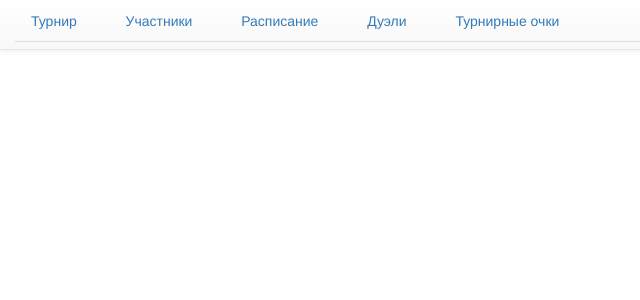
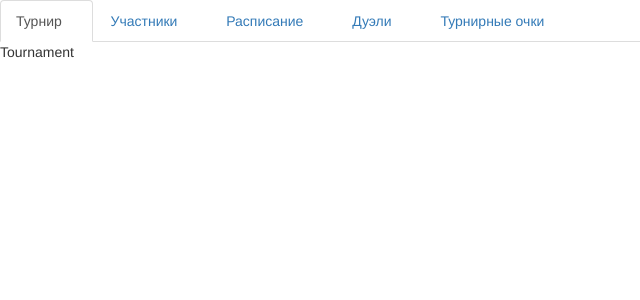
Before and after one commit to blr-Oliver/t-helper, an Angular app: page / in a window 1280 px wide. Shown: the top 300 px of the page, without its empty margins (0-640 px from the left). Built offline with nearby package versions, Linux system fonts and the light colour scheme; a web font is replaced by a local one.

Commit message:
added tab placeholders

```diff
--- a/src/app/app.component.html
+++ b/src/app/app.component.html
@@ -1,3 +1,4 @@
 <div>
   <top-menu></top-menu>
+  <app-tabs></app-tabs>
 </div>
--- a/src/app/app.module.ts
+++ b/src/app/app.module.ts
@@ -3,11 +3,13 @@ import { NgModule } from '@angular/core';
 
 import { AppComponent } from './app.component';
 import { TopMenuComponent } from './top-menu/top-menu.component';
+import { TabsComponent } from './tabs/tabs.component';
 
 @NgModule({
   declarations: [
     AppComponent,
-    TopMenuComponent
+    TopMenuComponent,
+    TabsComponent
   ],
   imports: [
     BrowserModule
--- /dev/null
+++ b/src/app/tabs/tabs.component.html
@@ -0,0 +1,14 @@
+<div class="tab-content">
+  <div role="tabpanel" class="tab-pane active" id="status">
+    Tournament
+    <!--
+    <tournament-start ng-switch-when="not-started"></tournament-start>
+    <tournament-progress ng-switch-when="in-progress"></tournament-progress>
+    <tournament-finish ng-switch-when="finished"></tournament-finish>
+    -->
+  </div>
+  <div role="tabpanel" class="tab-pane" id="players" data-players>Players</div>
+  <div role="tabpanel" class="tab-pane" id="schedule" data-schedule>Schedule</div>
+  <div role="tabpanel" class="tab-pane" id="duels" data-duels>Duels</div>
+  <div role="tabpanel" class="tab-pane" id="scores" data-scores></div>
+</div>
--- /dev/null
+++ b/src/app/tabs/tabs.component.ts
@@ -0,0 +1,15 @@
+import { Component, OnInit } from '@angular/core';
+
+@Component({
+  selector: 'app-tabs',
+  templateUrl: './tabs.component.html',
+  styleUrls: ['./tabs.component.scss']
+})
+export class TabsComponent implements OnInit {
+
+  constructor() { }
+
+  ngOnInit() {
+  }
+
+}
--- a/src/app/top-menu/top-menu.component.html
+++ b/src/app/top-menu/top-menu.component.html
@@ -1,7 +1,5 @@
-<nav class="navbar navbar-default navbar-fixed-top">
-  <div class="container-fluid">
 <ul class="nav nav-tabs" role="tablist">
-      <li><a href="#status" role="tab" data-toggle="tab" aria-controls="status"><span class="hidden-xs">Турнир </span><i class="glyphicon glyphicon-home"></i></a></li>
+  <li class="active"><a href="#status" role="tab" data-toggle="tab" aria-controls="status"><span class="hidden-xs">Турнир </span><i class="glyphicon glyphicon-home"></i></a></li>
   <li><a href="#players" role="tab" data-toggle="tab" aria-controls="players"><span class="hidden-xs">Участники </span><i class="glyphicon glyphicon-user"></i></a></li>
   <!--
   <li class="dropdown"><a href="#hardprint" role="tab" data-toggle="tab" aria-controls="hardprint" class="dropdown-toggle" data-toggle="dropdown" role="button"
@@ -19,5 +17,3 @@
   <li><a href="#duels" role="tab" data-toggle="tab" aria-controls="duels"><span class="hidden-xs">Дуэли </span><i class="glyphicon glyphicon-flash"></i></a></li>
   <li><a href="#scores" role="tab" data-toggle="tab" aria-controls="scores"><span class="hidden-xs">Турнирные очки </span><i class="glyphicon glyphicon-flag"></i></a></li>
 </ul>
-  </div>
-</nav>
```
Also changed, not shown: src/app/tabs/tabs.component.scss (added), 1 other file (tests, documents, lock files or other folders). Lines whose indentation alone changed are shown as unchanged.
